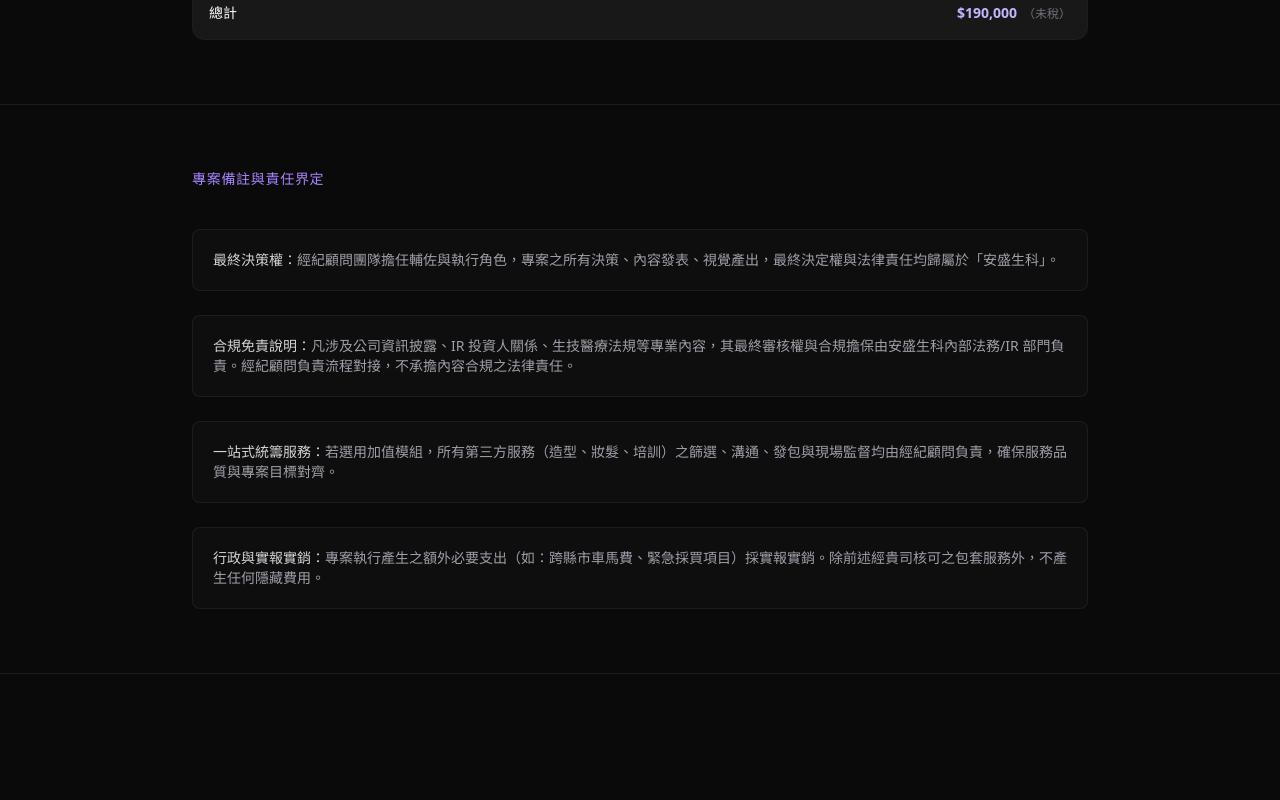
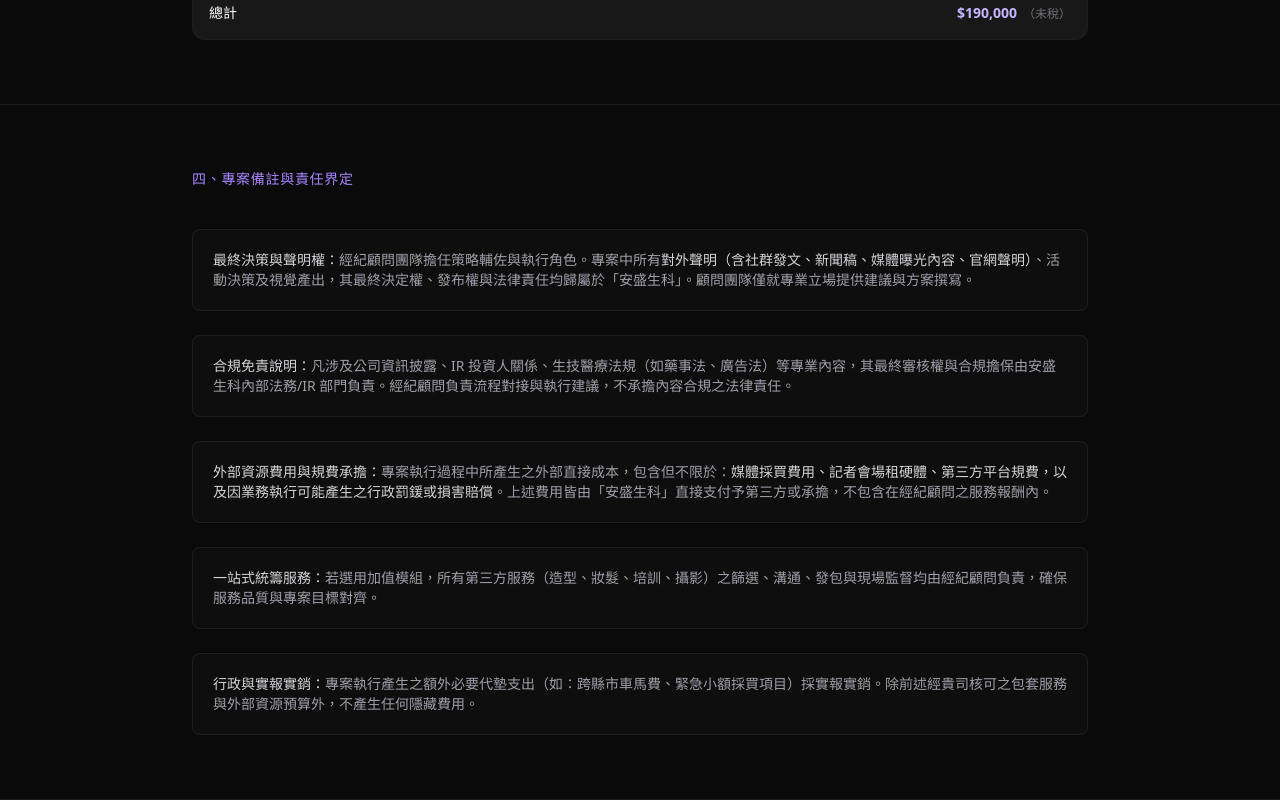
Before and after one commit to Asianboyneo/iXensor, a Next.js app in the folder porposal/: page / in a window 1280 px wide. Shown: the part 3574-4374 px from the top of the page. Before the commit the page ends 4248 px from the top, so only its background shows below. Built offline with nearby package versions, Linux system fonts and the light colour scheme.

Commit message:
責任界定

```diff
--- a/porposal/src/app/page.tsx
+++ b/porposal/src/app/page.tsx
@@ -338,25 +338,29 @@
       <section className="border-b border-white/[0.08] px-6 py-16 sm:px-8">
         <div className="mx-auto max-w-4xl">
           <h2 className="mb-10 text-sm font-medium uppercase tracking-wider text-violet-400">
-            專案備註與責任界定
+            四、專案備註與責任界定
           </h2>
 
           <div className="space-y-6 text-sm text-zinc-400">
             <div className="rounded-lg border border-white/[0.06] bg-white/[0.02] p-5">
-              <span className="font-medium text-zinc-300">最終決策權：</span>
-              經紀顧問團隊擔任輔佐與執行角色，專案之所有決策、內容發表、視覺產出，最終決定權與法律責任均歸屬於「安盛生科」。
+              <span className="font-medium text-zinc-300">最終決策與聲明權：</span>
+              經紀顧問團隊擔任策略輔佐與執行角色。專案中所有<span className="font-medium text-zinc-300">對外聲明（含社群發文、新聞稿、媒體曝光內容、官網聲明）</span>、活動決策及視覺產出，其最終決定權、發布權與法律責任均歸屬於「安盛生科」。顧問團隊僅就專業立場提供建議與方案撰寫。
             </div>
             <div className="rounded-lg border border-white/[0.06] bg-white/[0.02] p-5">
               <span className="font-medium text-zinc-300">合規免責說明：</span>
-              凡涉及公司資訊披露、IR 投資人關係、生技醫療法規等專業內容，其最終審核權與合規擔保由安盛生科內部法務/IR 部門負責。經紀顧問負責流程對接，不承擔內容合規之法律責任。
+              凡涉及公司資訊披露、IR 投資人關係、生技醫療法規（如藥事法、廣告法）等專業內容，其最終審核權與合規擔保由安盛生科內部法務/IR 部門負責。經紀顧問負責流程對接與執行建議，不承擔內容合規之法律責任。
+            </div>
+            <div className="rounded-lg border border-white/[0.06] bg-white/[0.02] p-5">
+              <span className="font-medium text-zinc-300">外部資源費用與規費承擔：</span>
+              專案執行過程中所產生之外部直接成本，包含但不限於：<span className="font-medium text-zinc-300">媒體採買費用、記者會場租硬體、第三方平台規費，以及因業務執行可能產生之行政罰鍰或損害賠償</span>。上述費用皆由「安盛生科」直接支付予第三方或承擔，不包含在經紀顧問之服務報酬內。
             </div>
             <div className="rounded-lg border border-white/[0.06] bg-white/[0.02] p-5">
               <span className="font-medium text-zinc-300">一站式統籌服務：</span>
-              若選用加值模組，所有第三方服務（造型、妝髮、培訓）之篩選、溝通、發包與現場監督均由經紀顧問負責，確保服務品質與專案目標對齊。
+              若選用加值模組，所有第三方服務（造型、妝髮、培訓、攝影）之篩選、溝通、發包與現場監督均由經紀顧問負責，確保服務品質與專案目標對齊。
             </div>
             <div className="rounded-lg border border-white/[0.06] bg-white/[0.02] p-5">
               <span className="font-medium text-zinc-300">行政與實報實銷：</span>
-              專案執行產生之額外必要支出（如：跨縣市車馬費、緊急採買項目）採實報實銷。除前述經貴司核可之包套服務外，不產生任何隱藏費用。
+              專案執行產生之額外必要代墊支出（如：跨縣市車馬費、緊急小額採買項目）採實報實銷。除前述經貴司核可之包套服務與外部資源預算外，不產生任何隱藏費用。
             </div>
           </div>
         </div>
```
